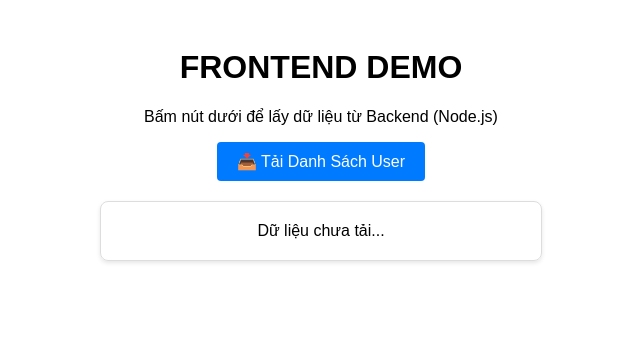
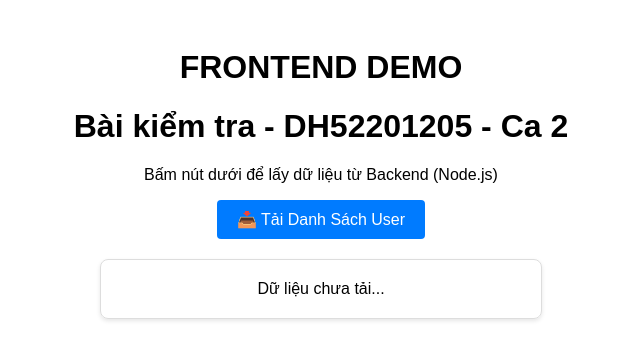
Before and after one commit to PhoqDuoq/THPTMNM_CUOIKI, a plain HTML site: page frontend/index.html in a window 1280 px wide. Shown: the whole page, without its empty margins (319-959 px from the left). Drawn offline with Linux system fonts and the light colour scheme.

Commit message:
Cap nhat: Them du lieu cho index

```diff
--- a/frontend/index.html
+++ b/frontend/index.html
@@ -22,6 +22,7 @@
 </head>
 <body>
     <h1>FRONTEND DEMO</h1>
+    <h1> Bài kiểm tra - DH52201205 - Ca 2</h1>
     <p>Bấm nút dưới để lấy dữ liệu từ Backend (Node.js)</p>
 
     <button onclick="fetchUsers()">📥 Tải Danh Sách User</button>
```
